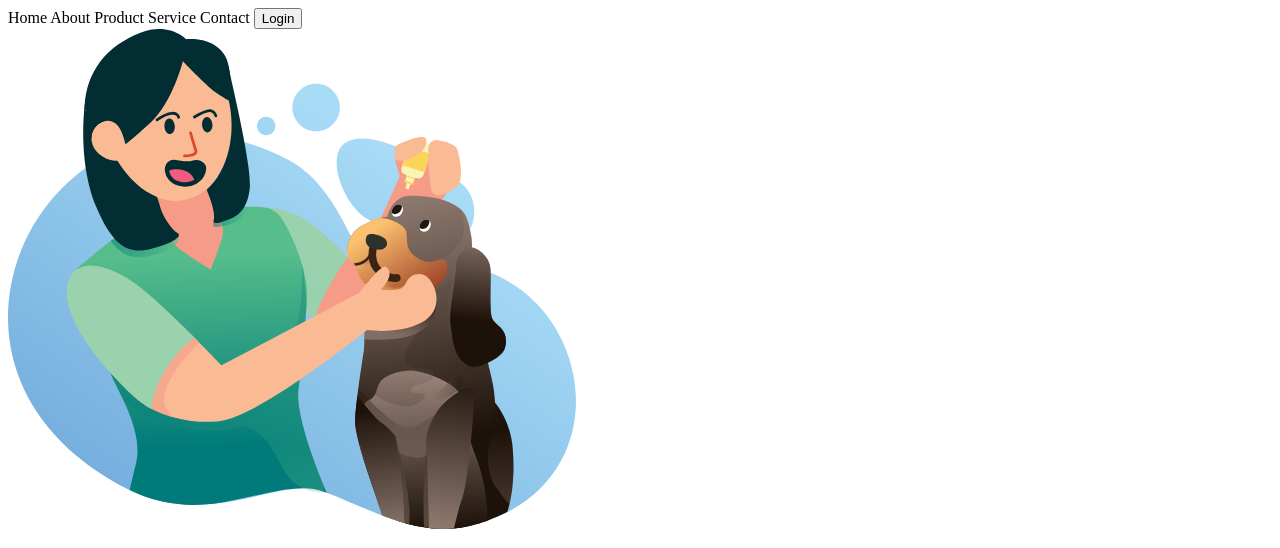
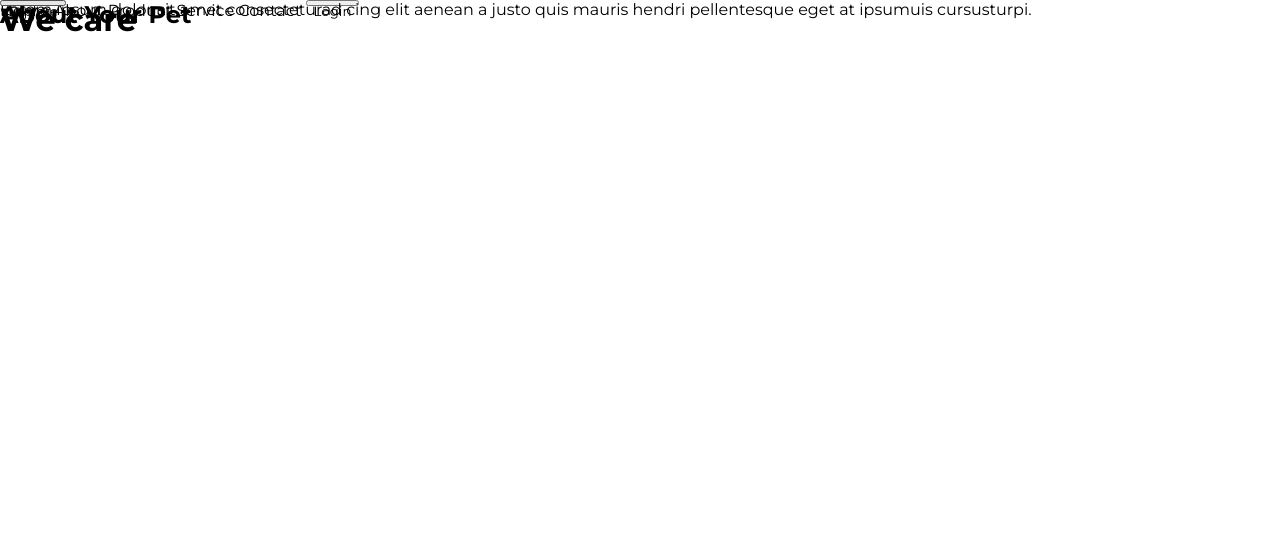
Before and after one commit to Matheus-Guerreiro/Veterinary, a plain HTML site: page index.html in a window 1280 px wide. Shown: the top 548 px of the page. Drawn offline with Linux system fonts and the light colour scheme.

Commit message:
CSS initialized

```diff
--- a/index.html
+++ b/index.html
@@ -5,6 +5,10 @@
     <meta charset="UTF-8">
     <meta http-equiv="X-UA-Compatible" content="IE=edge">
     <meta name="viewport" content="width=device-width, initial-scale=1.0">
+    <link rel="stylesheet" href="./styles.css">
+    <link rel="preconnect" href="https://fonts.googleapis.com">
+    <link rel="preconnect" href="https://fonts.gstatic.com" crossorigin>
+    <link href="https://fonts.googleapis.com/css2?family=Montserrat:wght@100;200;300;400;500;600;700;800&display=swap" rel="stylesheet">
     <title>Veterinary</title>
 </head>
 
@@ -15,7 +19,7 @@
         <a>Product</a>
         <a>Service</a>
         <a>Contact</a>
-        <button>Login</button>
+        <button class="button-login">Login</button>
     </div>
     <div class="conatiner">
         <div class="column1">
@@ -30,7 +34,7 @@
                 pellentesque eget at ipsumuis cursusturpi.
             </p>
 
-            <button>Explore</button>
+            <button class="button-explore">Explore</button>
 
         </div>
     </div>
--- /dev/null
+++ b/styles.css
@@ -0,0 +1,6 @@
+*{
+    font-family: 'Montserrat', sans-serif;
+    margin: 0;
+    height: 0;
+    box-sizing: border-box;
+}
```
